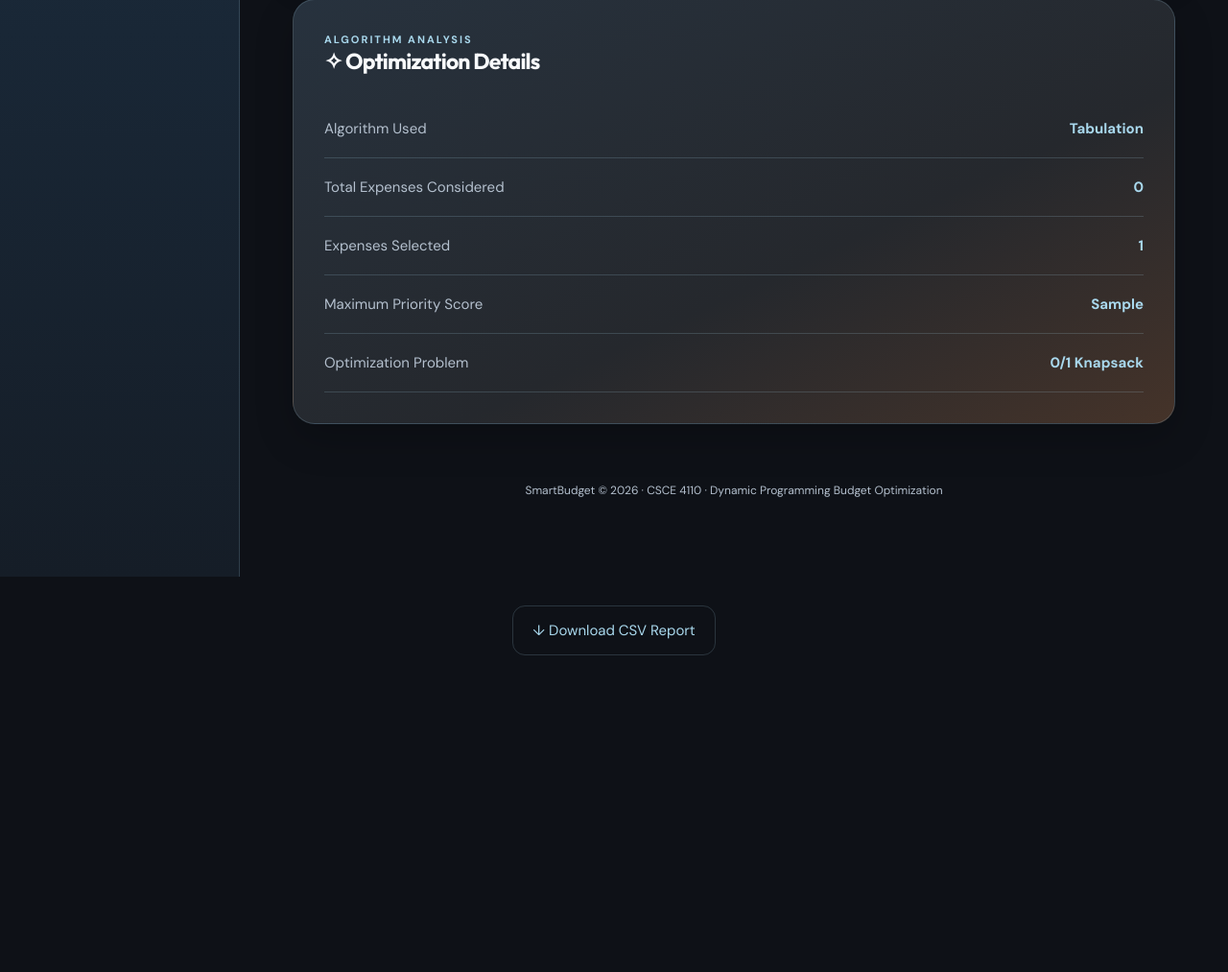
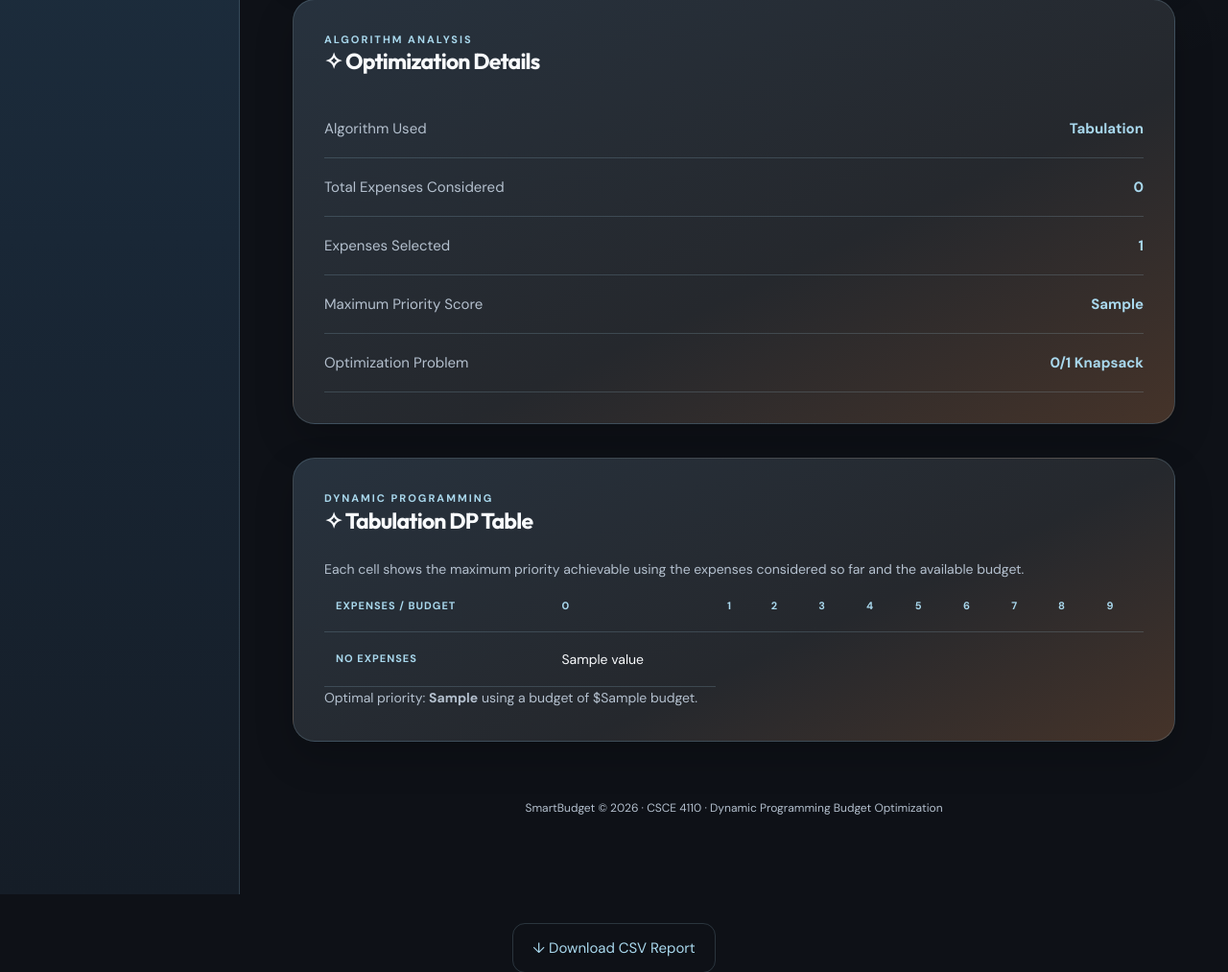
Before and after one commit to gairepragyan/SmartBudget---CSCE-4110, a Flask app: template templates/roshan_results.html in a window 1280 px wide. Shown: the part 1022-2035 px from the top of the page at 96% size. Before the commit the page ends 1705 px from the top, so only its background shows below. Run offline with Flask 3, Linux system fonts and the light colour scheme; the template is opened without the code that fills it: most values are stand-ins (such as "Sample title", 1, 10 or a date in 2020).

Commit message:
Add tabulation DP table visualization and tests

```diff
--- a/app.py
+++ b/app.py
@@ -45,12 +45,13 @@ def run_tabulation(expenses, budget):
 
     selected.reverse()
 
+
     return {
         "maximum_priority": max_priority,
         "selected_expenses": selected,
-        "states_evaluated": states
+        "states_evaluated": states,
+        "dp_table": dp if len(expenses) <= 10 and budget <= 50 else None
     }
-
 
 def run_memoization(expenses, budget):
     result = knapsack_memoization(expenses, budget)
@@ -143,7 +144,8 @@ def optimize():
         "allocation_percent": allocation_percent,
         "algorithm": algorithm.title(),
         "expense_count": len(clean_expenses),
-        "states_evaluated": result["states_evaluated"]
+        "states_evaluated": result["states_evaluated"],
+        "dp_table": result.get("dp_table")
     }
 
     return {"redirect": url_for("results")}
--- a/templates/roshan_results.html
+++ b/templates/roshan_results.html
@@ -609,6 +609,59 @@
 
         </section>
 
+{% if dp_table %}
+<section class="result-panel">
+
+    <p class="eyebrow">DYNAMIC PROGRAMMING</p>
+    <h2>✧ Tabulation DP Table</h2>
+
+    <p class="subtitle">
+        Each cell shows the maximum priority achievable
+        using the expenses considered so far and the
+        available budget.
+    </p>
+
+    <div class="table-wrapper">
+        <table>
+            <thead>
+                <tr>
+                    <th>Expenses / Budget</th>
+                    {% for capacity in range(budget + 1) %}
+                        <th>{{ capacity }}</th>
+                    {% endfor %}
+                </tr>
+            </thead>
+
+            <tbody>
+                {% for row in dp_table %}
+                <tr>
+                    <th>
+                        {% if loop.index0 == 0 %}
+                            No expenses
+                        {% else %}
+                            {{ all_expenses[loop.index0 - 1].name }}
+                        {% endif %}
+                    </th>
+
+                    {% for value in row %}
+                        <td>{{ value }}</td>
+                    {% endfor %}
+                </tr>
+                {% endfor %}
+            </tbody>
+        </table>
+    </div>
+
+    <p class="subtitle">
+        Optimal priority:
+        <strong>{{ max_priority }}</strong>
+        using a budget of ${{ budget }}.
+    </p>
+
+</section>
+{% endif %}
+
+
         <footer class="result-footer">
             SmartBudget © 2026 ·
             CSCE 4110 ·
```
Also changed, not shown: test_app.py (+61 -0 lines).
